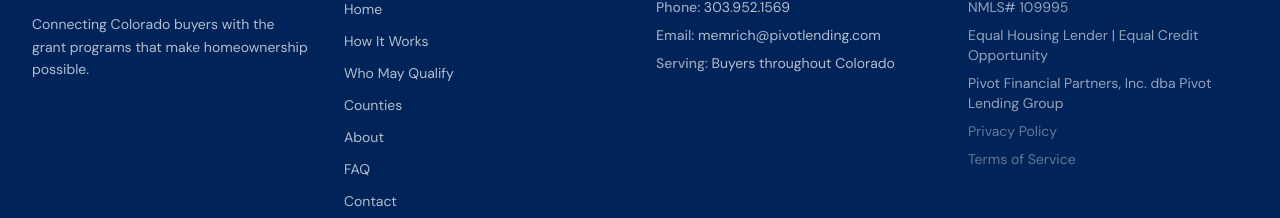
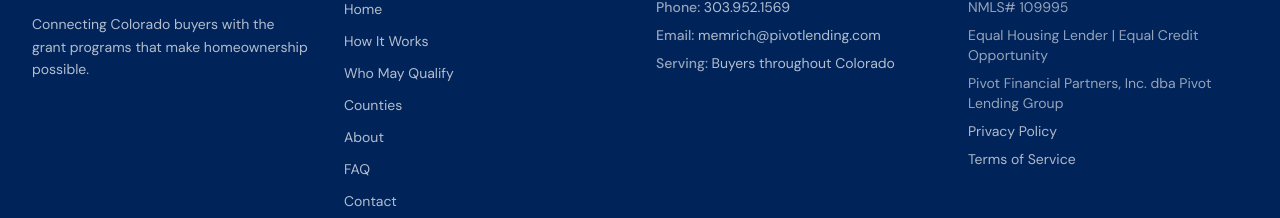
Before and after one commit to wrmoore444/CoFirstTimeBuyerGrants, a Next.js app: page /en in a window 1280 px wide. Shown: the part 5997-6215 px from the top of the page. Built offline with nearby package versions, Linux system fonts and the light colour scheme; no server answers.

Commit message:
Make Privacy Policy and Terms links visible in footer
Changed opacity from /40 to /70 so links are clearly readable now that both
pages have real content.

Co-Authored-By: Claude Sonnet 4.6 <noreply@anthropic.com>

```diff
--- a/components/layout/site-footer.tsx
+++ b/components/layout/site-footer.tsx
@@ -80,8 +80,8 @@ export function SiteFooter({ dict, lang }: Props) {
               <li><span className="text-background/60">{f.nmls}</span></li>
               <li><span className="text-background/60">{f.equalHousing}</span></li>
               <li><span className="text-background/60">{f.licensed}</span></li>
-              <li><Link href={`/${lang}/privacy-policy`} className="text-background/40 hover:text-primary transition-colors">{f.privacyPolicy}</Link></li>
-              <li><Link href={`/${lang}/terms-conditions`} className="text-background/40 hover:text-primary transition-colors">{f.terms}</Link></li>
+              <li><Link href={`/${lang}/privacy-policy`} className="text-background/70 hover:text-primary transition-colors">{f.privacyPolicy}</Link></li>
+              <li><Link href={`/${lang}/terms-conditions`} className="text-background/70 hover:text-primary transition-colors">{f.terms}</Link></li>
             </ul>
           </div>
         </div>
```
